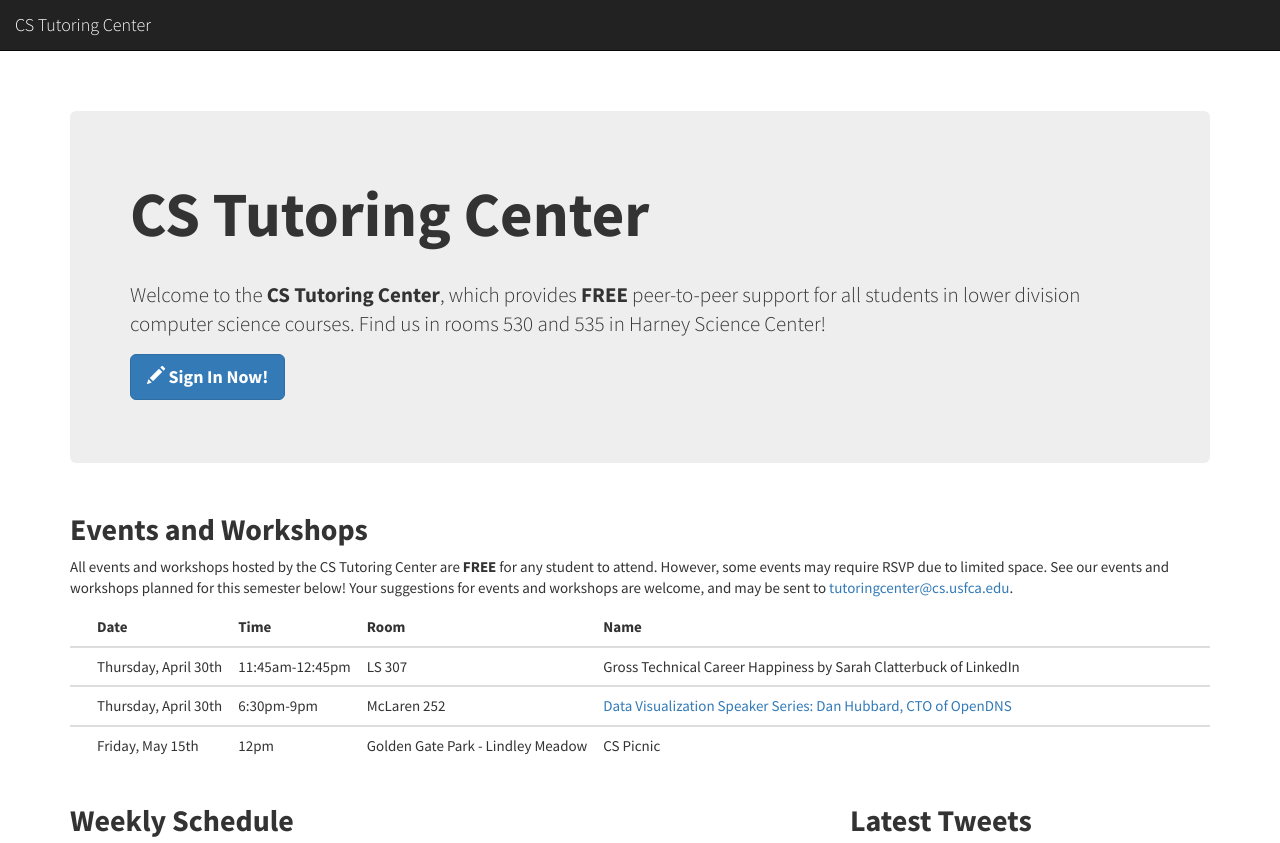
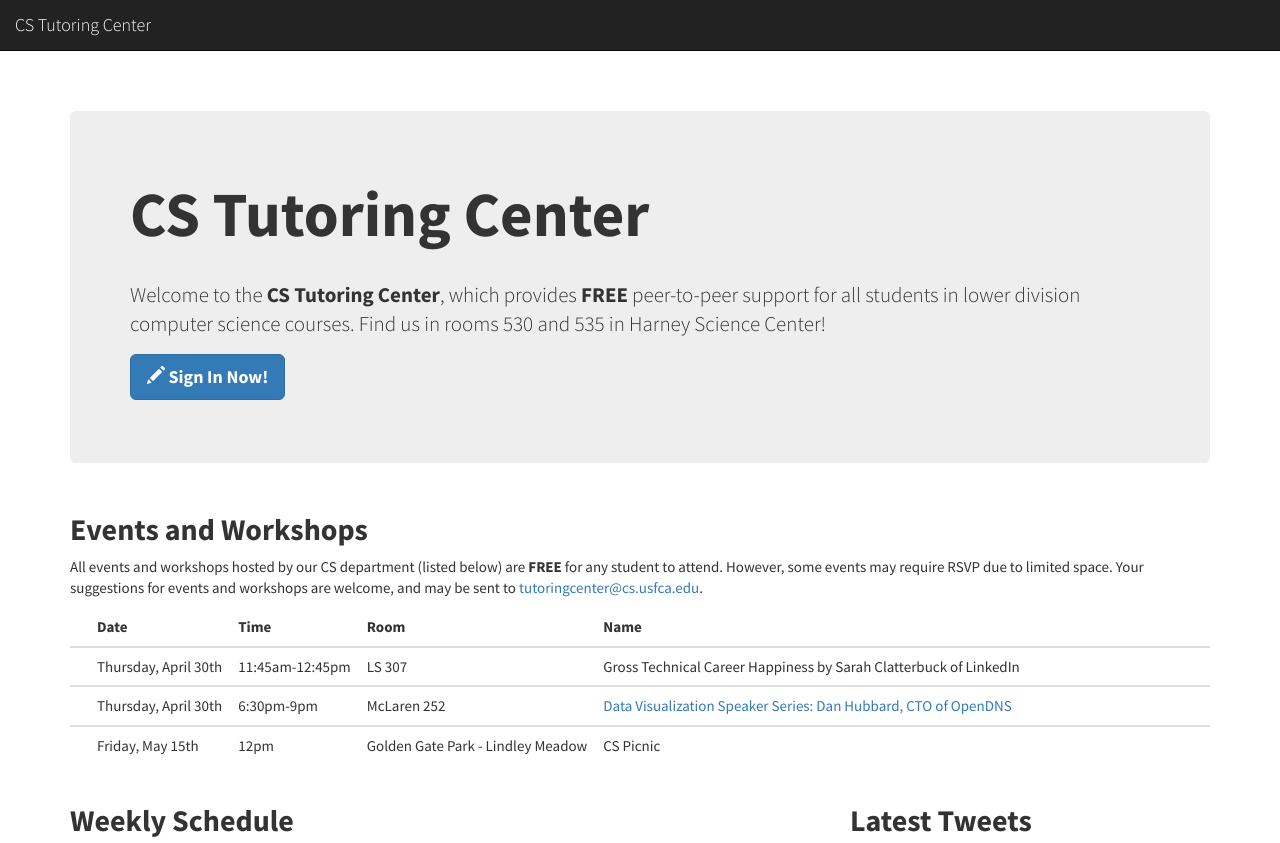
Before and after one commit to CSTutors/CSTutors.github.io, a Jekyll site: the page built from index.html, in a window 1280 px wide, cut to the strip 0-843 px from the top of the page. Built offline with Jekyll 4.4.1, drawn with Linux system fonts in a browser that asks for light colours; nearby versions of some CDN libraries; comment, search, counter and statistics services are not loaded.

Commit message:
Other updates

```diff
--- a/index.html
+++ b/index.html
@@ -28,7 +28,7 @@ title: Home
 
         <h2>Events and Workshops</h2>
 
-        <p>All events and workshops hosted by the CS Tutoring Center are <strong>FREE</strong> for any student to attend. However, some events may require RSVP due to limited space. See our events and workshops planned for this semester below! Your suggestions for events and workshops are welcome, and may be sent to <a href="mailto:tutoringcenter.cs.usfca.edu">tutoringcenter@cs.usfca.edu</a>.</p>
+        <p>All events and workshops hosted by our CS department (listed below) are <strong>FREE</strong> for any student to attend. However, some events may require RSVP due to limited space. Your suggestions for events and workshops are welcome, and may be sent to <a href="mailto:tutoringcenter.cs.usfca.edu">tutoringcenter@cs.usfca.edu</a>.</p>
 
         <table class="table table-hover" style="width: 100%;">
             <thead>
```
